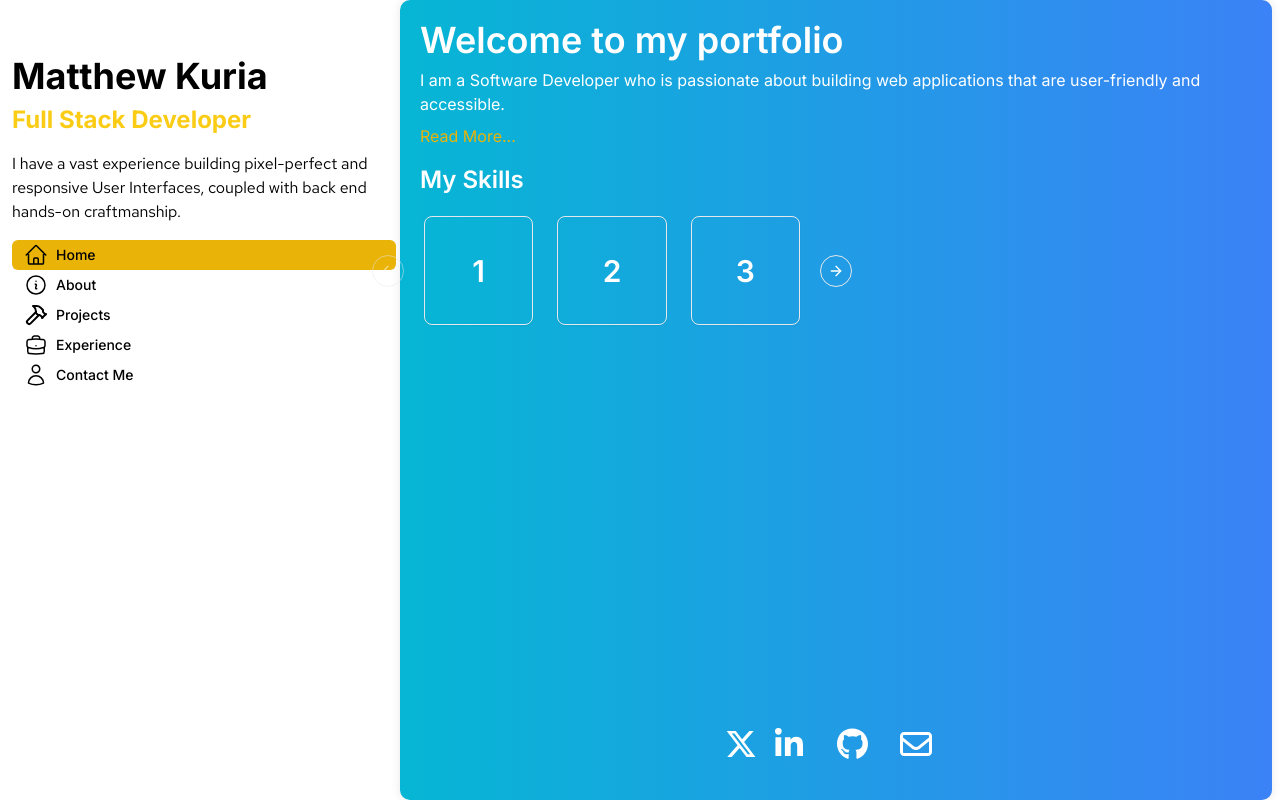
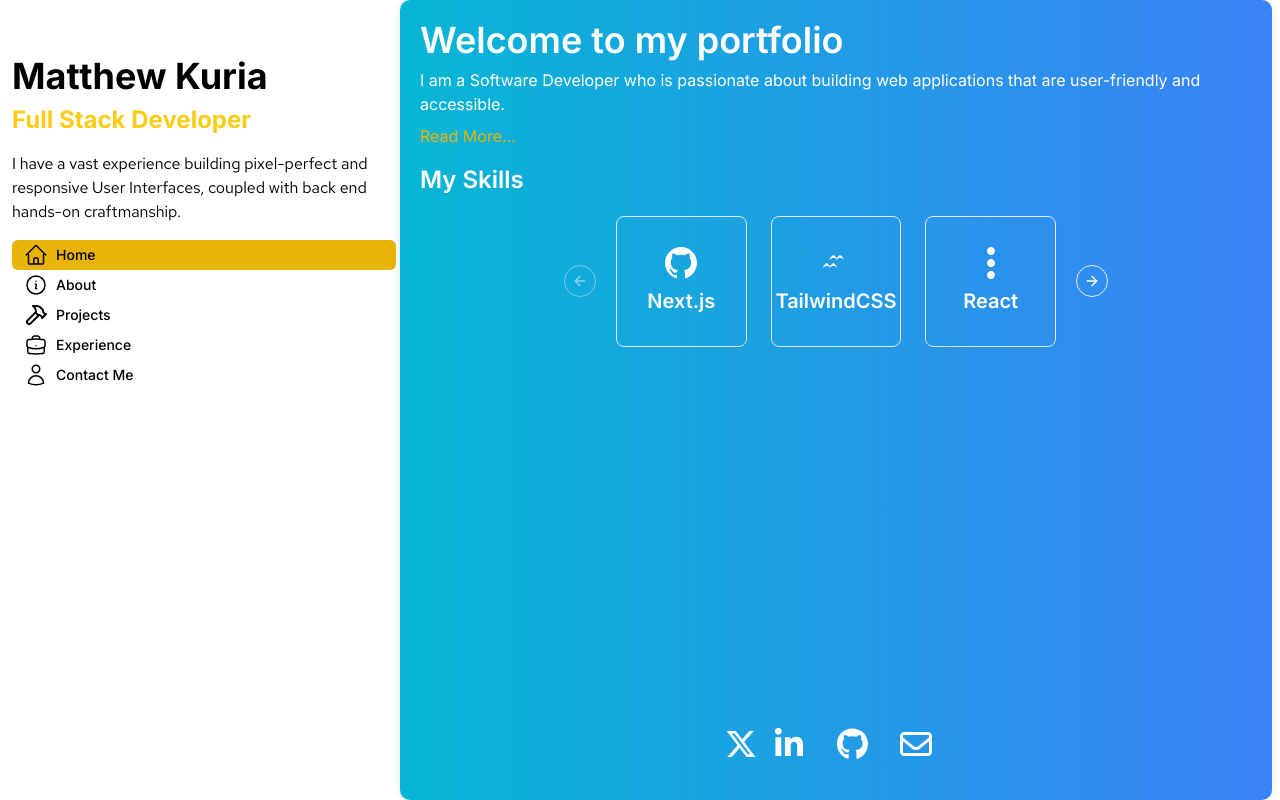
Before and after one commit to matthewkuria/myportifolio, a Next.js app: page / in a window 1280 px wide. Built offline with nearby package versions, Linux system fonts and the light colour scheme; a web font is replaced by a local one.

Commit message:
Resize the carousel on the page

```diff
--- a/app/page.tsx
+++ b/app/page.tsx
@@ -7,23 +7,52 @@ export default function Home() {
   return (
     <main className="intro text-white bg-gradient-to-r from-cyan-500 to-blue-500 flex flex-col  md:flex md:justify-start md:items-center p-5 min-h-[60vh] md:min-h-[100vh]">
       <div className="text-left">
-        <h1 className="font-semibold text-4xl">Welcome to my portfolio</h1>
+        <h1 className="font-semibold text-2xl md:text-4xl">Welcome to my portfolio</h1>
         <p className="my-2">I am a Software Developer who is passionate about building web applications that are user-friendly and accessible.</p>
         <Link href="/about" className="text-yellow-500 hover:text-white">Read More...</Link>
         <h2 className="font-semibold text-2xl my-4">My Skills</h2>
+        {/* Carousel of skills */}
+        <aside className="flex items-center justify-center  ">
           <Carousel
             opts={{
-        align: "start",
+              align: "center",
             }}
-      className="w-full max-w-sm"
+            className="w-full max-w-sm md:max-w-md lg:max-w-md"
           >
             <CarouselContent>
-        {Array.from({ length: 5 }).map((_, index) => (
+              {["Next.js", "TailwindCSS", "React", "TypeScript", "JavaScript"].map((skill, index) => (
                 <CarouselItem key={index} className="md:basis-1/2 lg:basis-1/3">
               <div className="p-1">
                 <Card>
-                <CardContent className="flex aspect-square items-center justify-center p-6">
-                  <span className="text-3xl font-semibold">{index + 1}</span>
+                  <CardContent className="flex aspect-square items-center justify-center p-2">
+                <div className="flex flex-col items-center">
+                  {skill === "Next.js" && (
+                    <svg xmlns="http://www.w3.org/2000/svg" height="32" width="32" viewBox="0 0 24 24" fill="currentColor">
+                      <path d="M12 0C5.373 0 0 5.373 0 12c0 5.302 3.438 9.8 8.207 11.385.6.111.793-.26.793-.577 0-.285-.011-1.04-.017-2.04-3.338.726-4.042-1.61-4.042-1.61-.546-1.387-1.333-1.756-1.333-1.756-1.09-.744.083-.729.083-.729 1.205.084 1.84 1.237 1.84 1.237 1.07 1.835 2.807 1.305 3.492.998.108-.775.418-1.305.762-1.605-2.665-.305-5.467-1.332-5.467-5.93 0-1.31.467-2.382 1.235-3.222-.123-.303-.535-1.523.117-3.176 0 0 1.007-.322 3.3 1.23.957-.266 1.983-.399 3.003-.404 1.02.005 2.047.138 3.006.404 2.29-1.552 3.295-1.23 3.295-1.23.653 1.653.241 2.873.118 3.176.77.84 1.233 1.912 1.233 3.222 0 4.61-2.807 5.62-5.478 5.92.43.372.823 1.102.823 2.222 0 1.606-.014 2.898-.014 3.293 0 .32.192.694.8.576C20.565 21.796 24 17.302 24 12c0-6.627-5.373-12-12-12z" />
+                    </svg>
+                  )}
+                  {skill === "TailwindCSS" && (
+                    <svg xmlns="http://www.w3.org/2000/svg" height="32" width="32" viewBox="0 0 24 24" fill="currentColor">
+                      <path d="M12.002 6.001c-2.667 0-4.334 1.333-5 4 1-1.333 2-2 3-2 1.333 0 2.333.667 3 2-.667-2.667-2.334-4-5-4zm5 0c-2.667 0-4.334 1.333-5 4 1-1.333 2-2 3-2 1.333 0 2.333.667 3 2-.667-2.667-2.334-4-5-4zm-10 6c-2.667 0-4.334 1.333-5 4 1-1.333 2-2 3-2 1.333 0 2.333.667 3 2-.667-2.667-2.334-4-5-4zm5 0c-2.667 0-4.334 1.333-5 4 1-1.333 2-2 3-2 1.333 0 2.333.667 3 2-.667-2.667-2.334-4-5-4z" />
+                    </svg>
+                  )}
+                  {skill === "React" && (
+                    <svg xmlns="http://www.w3.org/2000/svg" height="32" width="32" viewBox="0 0 24 24" fill="currentColor">
+                      <path d="M12 0c-1.657 0-3 1.343-3 3s1.343 3 3 3 3-1.343 3-3-1.343-3-3-3zm0 18c-1.657 0-3 1.343-3 3s1.343 3 3 3 3-1.343 3-3-1.343-3-3-3zm0-9c-1.657 0-3 1.343-3 3s1.343 3 3 3 3-1.343 3-3-1.343-3-3-3z" />
+                    </svg>
+                  )}
+                  {skill === "TypeScript" && (
+                    <svg xmlns="http://www.w3.org/2000/svg" height="32" width="32" viewBox="0 0 24 24" fill="currentColor">
+                      <path d="M12 0C5.373 0 0 5.373 0 12c0 5.302 3.438 9.8 8.207 11.385.6.111.793-.26.793-.577 0-.285-.011-1.04-.017-2.04-3.338.726-4.042-1.61-4.042-1.61-.546-1.387-1.333-1.756-1.333-1.756-1.09-.744.083-.729.083-.729 1.205.084 1.84 1.237 1.84 1.237 1.07 1.835 2.807 1.305 3.492.998.108-.775.418-1.305.762-1.605-2.665-.305-5.467-1.332-5.467-5.93 0-1.31.467-2.382 1.235-3.222-.123-.303-.535-1.523.117-3.176 0 0 1.007-.322 3.3 1.23.957-.266 1.983-.399 3.003-.404 1.02.005 2.047.138 3.006.404 2.29-1.552 3.295-1.23 3.295-1.23.653 1.653.241 2.873.118 3.176.77.84 1.233 1.912 1.233 3.222 0 4.61-2.807 5.62-5.478 5.92.43.372.823 1.102.823 2.222 0 1.606-.014 2.898-.014 3.293 0 .32.192.694.8.576C20.565 21.796 24 17.302 24 12c0-6.627-5.373-12-12-12z" />
+                    </svg>
+                  )}
+                  {skill === "JavaScript" && (
+                    <svg xmlns="http://www.w3.org/2000/svg" height="32" width="32" viewBox="0 0 24 24" fill="currentColor">
+                      <path d="M12 0C5.373 0 0 5.373 0 12c0 5.302 3.438 9.8 8.207 11.385.6.111.793-.26.793-.577 0-.285-.011-1.04-.017-2.04-3.338.726-4.042-1.61-4.042-1.61-.546-1.387-1.333-1.756-1.333-1.756-1.09-.744.083-.729.083-.729 1.205.084 1.84 1.237 1.84 1.237 1.07 1.835 2.807 1.305 3.492.998.108-.775.418-1.305.762-1.605-2.665-.305-5.467-1.332-5.467-5.93 0-1.31.467-2.382 1.235-3.222-.123-.303-.535-1.523.117-3.176 0 0 1.007-.322 3.3 1.23.957-.266 1.983-.399 3.003-.404 1.02.005 2.047.138 3.006.404 2.29-1.552 3.295-1.23 3.295-1.23.653 1.653.241 2.873.118 3.176.77.84 1.233 1.912 1.233 3.222 0 4.61-2.807 5.62-5.478 5.92.43.372.823 1.102.823 2.222 0 1.606-.014 2.898-.014 3.293 0 .32.192.694.8.576C20.565 21.796 24 17.302 24 12c0-6.627-5.373-12-12-12z" />
+                    </svg>
+                  )}
+                  <span className="text-xl font-semibold mt-2">{skill}</span>
+                </div>
                     </CardContent>
                 </Card>
               </div>
@@ -33,9 +62,10 @@ export default function Home() {
             <CarouselPrevious />
             <CarouselNext />
           </Carousel>
+        </aside>
       </div>
       {/* Social Media links */}
-      <div className=" hidden Socio-icons animate-bounce md:animate-none  md:flex items-center justify-center  md:bottom-10 mt-6 md:mt-44 pt-10  md:fixed  ">
+      <div className=" flex flex-row Socio-icons animate-bounce md:animate-none  md:flex md:flex-row  md:bottom-10 mt-6 md:mt-44 pt-10  md:fixed  ">
                 <div className=" hover:animate-pulse">
                 <Link href="https://twitter.com/matthew_kuria" className=" "><svg xmlns="http://www.w3.org/2000/svg" height="32" width="32" viewBox="0 0 512 512"><path fill="#ffff" d="M389.2 48h70.6L305.6 224.2 487 464H345L233.7 318.6 106.5 464H35.8L200.7 275.5 26.8 48H172.4L272.9 180.9 389.2 48zM364.4 421.8h39.1L151.1 88h-42L364.4 421.8z"/></svg></Link>
                 </div>
```
Lines whose indentation alone changed are shown as unchanged.
